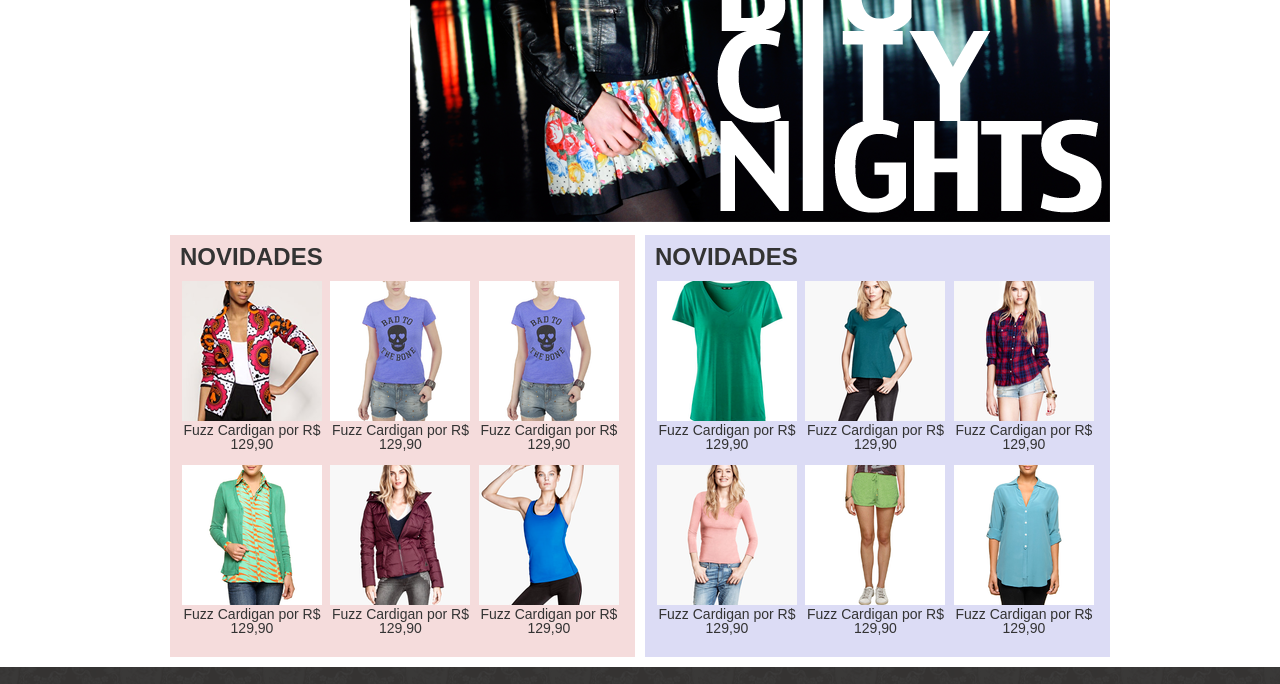
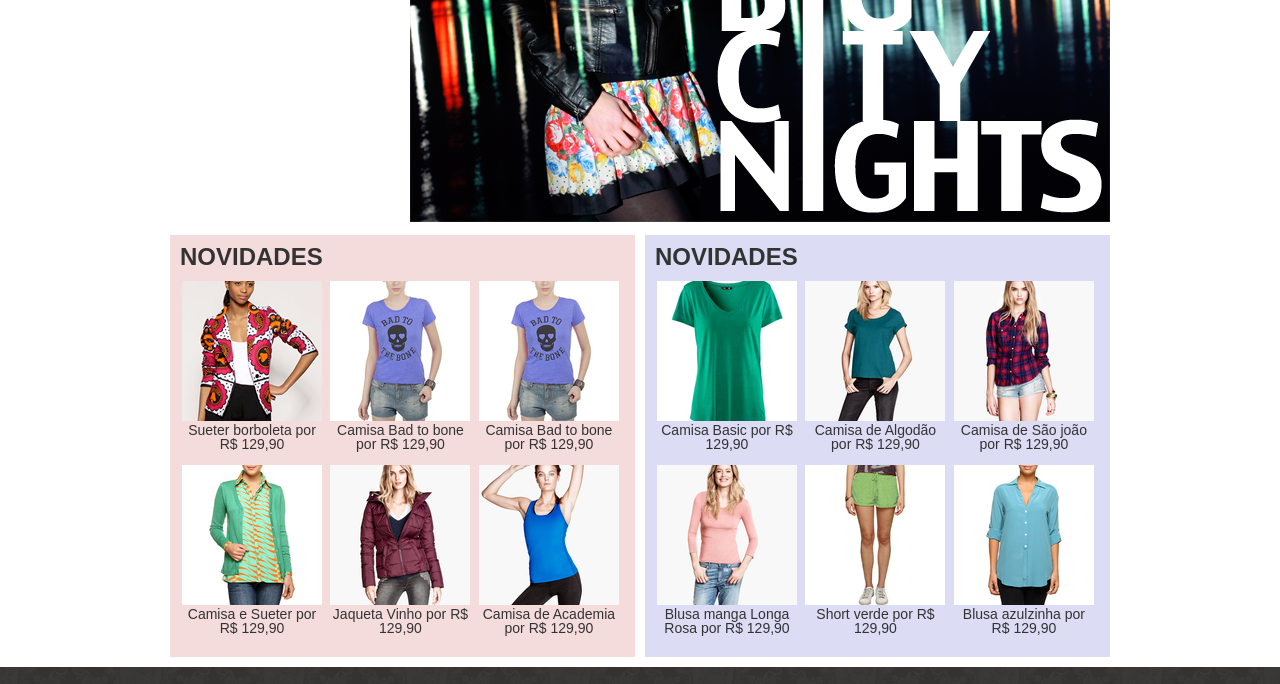
Before and after one commit to gabriel1712x/aula01, a plain HTML site: page index.html in a window 1280 px wide. Shown: the part 394-1078 px from the top of the page. Drawn offline with Linux system fonts and the light colour scheme.

Commit message:
troca de nomes da apostila

```diff
--- a/index.html
+++ b/index.html
@@ -63,7 +63,7 @@
               <a href="produto.html">
                 <figure>
                   <img src="img/produtos/miniatura1.png" alt="miniatura1" />
-                  <figcaption>Fuzz Cardigan por R$ 129,90</figcaption>
+                  <figcaption>Sueter borboleta por R$ 129,90</figcaption>
                 </figure>
               </a>
             </li>
@@ -71,7 +71,7 @@
               <a href="produto.html">
                 <figure>
                   <img src="img/produtos/miniatura2.png" alt="miniatura1" />
-                  <figcaption>Fuzz Cardigan por R$ 129,90</figcaption>
+                  <figcaption>Camisa Bad to bone por R$ 129,90</figcaption>
                 </figure>
               </a>
             </li>
@@ -79,7 +79,7 @@
               <a href="produto.html">
                 <figure>
                   <img src="img/produtos/miniatura2.png" alt="miniatura1" />
-                  <figcaption>Fuzz Cardigan por R$ 129,90</figcaption>
+                  <figcaption>Camisa Bad to bone por R$ 129,90</figcaption>
                 </figure>
               </a>
             </li>
@@ -87,7 +87,7 @@
               <a href="produto.html">
                 <figure>
                   <img src="img/produtos/miniatura3.png" alt="miniatura1" />
-                  <figcaption>Fuzz Cardigan por R$ 129,90</figcaption>
+                  <figcaption>Camisa e Sueter por R$ 129,90</figcaption>
                 </figure>
               </a>
             </li>
@@ -95,7 +95,7 @@
               <a href="produto.html">
                 <figure>
                   <img src="img/produtos/miniatura4.png" alt="miniatura1" />
-                  <figcaption>Fuzz Cardigan por R$ 129,90</figcaption>
+                  <figcaption>Jaqueta Vinho por R$ 129,90</figcaption>
                 </figure>
               </a>
             </li>
@@ -103,7 +103,7 @@
               <a href="produto.html">
                 <figure>
                   <img src="img/produtos/miniatura5.png" alt="miniatura1" />
-                  <figcaption>Fuzz Cardigan por R$ 129,90</figcaption>
+                  <figcaption>Camisa de Academia por R$ 129,90</figcaption>
                 </figure>
               </a>
             </li>
@@ -117,7 +117,7 @@
               <a href="produto.html">
                 <figure>
                   <img src="img/produtos/miniatura7.png" alt="miniatura1" />
-                  <figcaption>Fuzz Cardigan por R$ 129,90</figcaption>
+                  <figcaption>Camisa Basic por R$ 129,90</figcaption>
                 </figure>
               </a>
             </li>
@@ -125,7 +125,7 @@
               <a href="produto.html">
                 <figure>
                   <img src="img/produtos/miniatura8.png" alt="miniatura1" />
-                  <figcaption>Fuzz Cardigan por R$ 129,90</figcaption>
+                  <figcaption>Camisa de Algodão por R$ 129,90</figcaption>
                 </figure>
               </a>
             </li>
@@ -133,7 +133,7 @@
               <a href="produto.html">
                 <figure>
                   <img src="img/produtos/miniatura9.png" alt="miniatura1" />
-                  <figcaption>Fuzz Cardigan por R$ 129,90</figcaption>
+                  <figcaption>Camisa de São joão por R$ 129,90</figcaption>
                 </figure>
               </a>
             </li>
@@ -141,7 +141,7 @@
               <a href="produto.html">
                 <figure>
                   <img src="img/produtos/miniatura10.png" alt="miniatura1" />
-                  <figcaption>Fuzz Cardigan por R$ 129,90</figcaption>
+                  <figcaption>Blusa manga Longa Rosa por R$ 129,90</figcaption>
                 </figure>
               </a>
             </li>
@@ -149,7 +149,7 @@
               <a href="produto.html">
                 <figure>
                   <img src="img/produtos/miniatura11.png" alt="miniatura1" />
-                  <figcaption>Fuzz Cardigan por R$ 129,90</figcaption>
+                  <figcaption>Short verde por R$ 129,90</figcaption>
                 </figure>
               </a>
             </li>
@@ -157,7 +157,7 @@
               <a href="produto.html">
                 <figure>
                   <img src="img/produtos/miniatura12.png" alt="miniatura1" />
-                  <figcaption>Fuzz Cardigan por R$ 129,90</figcaption>
+                  <figcaption>Blusa azulzinha por R$ 129,90</figcaption>
                 </figure>
               </a>
             </li>
```
